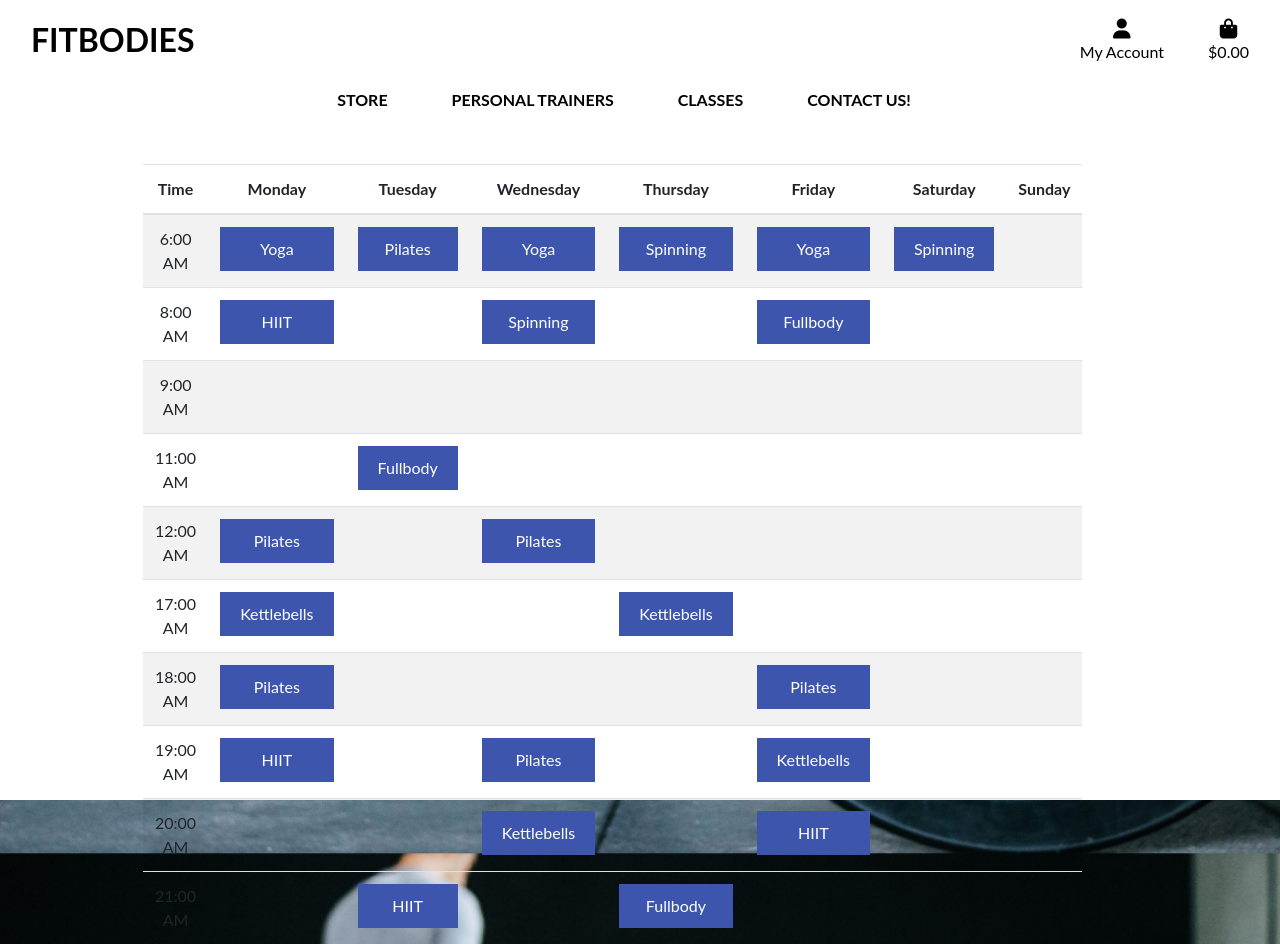
After one commit to rfpotrero/fitbodies, a Django app: page /classes/ in a window 1280 px wide. The commit adds this page. Run offline with Django 3.2, Linux system fonts and the light colour scheme; parts of the project's set-up code (start-up, migrations or seed data) failed here and were passed over; some libraries are stand-ins or nearby versions.

Commit message:
Add classes.html template to home
Adding template with the classes information this is formatted
in a table and will allow customer to see the schedule #96

```diff
--- /dev/null
+++ b/home/templates/home/classes.html
@@ -0,0 +1,268 @@
+{% extends "base.html" %}
+{% load static %}
+
+{% block page_header %}
+    <div class="container header-container">
+        <div class="row">
+            <div class="col"></div>
+        </div>
+    </div>
+{% endblock %}
+
+{% block extra_css %}
+    <link rel="stylesheet" href="{% static 'home/css/home.css' %}">
+{% endblock %}
+
+{% block content %}
+  <div class="overlay"></div>
+    <div class="container">
+    <table class="table table-striped col-lg-8 align-self-center">
+      <thead>
+        <tr>
+          <th>Time</th>
+          <th>Monday</th>
+          <th>Tuesday</th>
+          <th>Wednesday</th>
+          <th>Thursday</th>
+          <th>Friday</th>
+          <th>Saturday</th>
+          <th>Sunday</th>
+        </tr>
+      </thead>
+      <tbody>
+        <tr>
+          <td>6:00 AM</td>
+          <td><button class="class-btn" data-toggle="modal" data-target="#yoga">Yoga</button></td>
+          <td><button class="class-btn" data-toggle="modal" data-target="#pilates">Pilates</button></td>
+          <td><button class="class-btn" data-toggle="modal" data-target="#yoga">Yoga</button></td>
+          <td><button class="class-btn" data-toggle="modal" data-target="#spinning">Spinning</button></td>
+          <td><button class="class-btn" data-toggle="modal" data-target="#yoga">Yoga</button></td>
+          <td><button class="class-btn" data-toggle="modal" data-target="#spinning">Spinning</button></td>
+          <td></td>
+        </tr>
+        <tr>
+          <td>8:00 AM</td>
+          <td><button class="class-btn" data-toggle="modal" data-target="#hiit">HIIT</button></td>
+          <td></td>
+          <td><button class="class-btn" data-toggle="modal" data-target="#spinning">Spinning</button></td>
+          <td></td>
+          <td><button class="class-btn" data-toggle="modal" data-target="#fullbody">Fullbody</button></td>
+          <td></td>
+          <td></td>
+        </tr>
+        <tr>
+          <td>9:00 AM</td>
+          <td></td>
+          <td></td>
+          <td></td>
+          <td></td>
+          <td></td>
+          <td></td>
+          <td></td>
+        </tr>
+        <tr>
+          <td>11:00 AM</td>
+          <td></td>
+          <td><button class="class-btn" data-toggle="modal" data-target="#fullbody">Fullbody</button></td>
+          <td></td>
+          <td></td>
+          <td></td>
+          <td></td>
+          <td></td>
+        </tr>
+        <tr>
+          <td>12:00 AM</td>
+          <td><button class="class-btn" data-toggle="modal" data-target="#pilates">Pilates</button></td>
+          <td></td>
+          <td><button class="class-btn" data-toggle="modal" data-target="#pilates">Pilates</button></td>
+          <td></td>
+          <td></td>
+          <td></td>
+          <td></td>
+        </tr>
+        <tr>
+          <td>17:00 AM</td>
+          <td><button class="class-btn" data-toggle="modal" data-target="#kettlebells">Kettlebells</button></td>
+          <td></td>
+          <td></td>
+          <td><button class="class-btn" data-toggle="modal" data-target="#kettlebells">Kettlebells</button></td>
+          <td></td>
+          <td></td>
+          <td></td>
+        </tr>
+        <tr>
+          <td>18:00 AM</td>
+          <td><button class="class-btn" data-toggle="modal" data-target="#pilates">Pilates</button></td>
+          <td></td>
+          <td></td>
+          <td></td>
+          <td><button class="class-btn" data-toggle="modal" data-target="#pilates">Pilates</button></td>
+          <td></td>
+          <td></td>
+        </tr>
+        <tr>
+          <td>19:00 AM</td>
+          <td><button class="class-btn" data-toggle="modal" data-target="#hiit">HIIT</button></td>
+          <td></td>
+          <td><button class="class-btn" data-toggle="modal" data-target="#pilates">Pilates</button></td>
+          <td></td>
+          <td><button class="class-btn" data-toggle="modal" data-target="#kettlebells">Kettlebells</button></td>
+          <td></td>
+          <td></td>
+        </tr>
+        <tr>
+          <td>20:00 AM</td>
+          <td></td>
+          <td></td>
+          <td><button class="class-btn" data-toggle="modal" data-target="#kettlebells">Kettlebells</button></td>
+          <td></td>
+          <td><button class="class-btn" data-toggle="modal" data-target="#hiit">HIIT</button></td>
+          <td></td>
+          <td></td>
+        </tr>
+        <tr>
+          <td>21:00 AM</td>
+          <td></td>
+          <td><button class="class-btn" data-toggle="modal" data-target="#hiit">HIIT</button></td>
+          <td></td>
+          <td><button class="class-btn" data-toggle="modal" data-target="#fullbody">Fullbody</button></td>
+          <td></td>
+          <td></td>
+          <td></td>
+        </tr>
+      </tbody>
+    </table>
+</div>
+
+<!-- Modal Yoga -->
+<div class="modal fade" id="yoga" tabindex="-1" role="dialog" aria-labelledby="ModalLabel" aria-hidden="true">
+  <div class="modal-dialog" role="document">
+    <div class="modal-content">
+      <div class="modal-header">
+        <h5 class="modal-title" id="">Modal title</h5>
+        <button type="button" class="close" data-dismiss="modal" aria-label="Close">
+          <span aria-hidden="true">&times;</span>
+        </button>
+      </div>
+      <div class="modal-body">
+        <p>This class incorporates yoga postures, gentle movement sequences, breath work,
+          supported silent meditation, and guided relaxation to support increased awareness and mindfulness of the breath and body, and quieting of the nervous system.</p>
+      </div>
+      <div class="modal-footer">
+        <button type="button" class="btn btn-secondary" data-dismiss="modal">Close</button>
+      </div>
+    </div>
+  </div>
+</div>
+
+<!-- Modal Spinning -->
+<div class="modal fade" id="spinning" tabindex="-1" role="dialog" aria-labelledby="exampleModalLabel" aria-hidden="true">
+  <div class="modal-dialog" role="document">
+    <div class="modal-content">
+      <div class="modal-header">
+        <h5 class="modal-title" id="exampleModalLabel">Modal title</h5>
+        <button type="button" class="close" data-dismiss="modal" aria-label="Close">
+          <span aria-hidden="true">&times;</span>
+        </button>
+      </div>
+      <div class="modal-body">
+        <p>Spinning is a form of exercise with classes focusing on endurance, strength, intervals, high intensity and recovery
+          with a mix of fast sprints and heavy climbs all timed to the beat of the music,
+          you'll be counting down the hours till you're back in the saddle once again <br>
+        </p>
+      </div>
+      <div class="modal-footer">
+        <button type="button" class="btn btn-secondary" data-dismiss="modal">Close</button>
+      </div>
+    </div>
+  </div>
+</div>
+
+<!-- Modal Fullbody -->
+<div class="modal fade" id="fullbody" tabindex="-1" role="dialog" aria-labelledby="exampleModalLabel" aria-hidden="true">
+  <div class="modal-dialog" role="document">
+    <div class="modal-content">
+      <div class="modal-header">
+        <h5 class="modal-title" id="exampleModalLabel">Modal title</h5>
+        <button type="button" class="close" data-dismiss="modal" aria-label="Close">
+          <span aria-hidden="true">&times;</span>
+        </button>
+      </div>
+      <div class="modal-body">
+        <p>A full body workout is just what it sounds like: a workout that aims to hit all the major muscle groups in one single session. <br>
+        This will ensure no muscle is left behind, this type of workout helps with injury prevention and to improve the general tone of the body </p>
+      </div>
+      <div class="modal-footer">
+        <button type="button" class="btn btn-secondary" data-dismiss="modal">Close</button>
+      </div>
+    </div>
+  </div>
+</div>
+
+<!-- Modal HIIT -->
+<div class="modal fade" id="hiit" tabindex="-1" role="dialog" aria-labelledby="exampleModalLabel" aria-hidden="true">
+  <div class="modal-dialog" role="document">
+    <div class="modal-content">
+      <div class="modal-header">
+        <h5 class="modal-title" id="exampleModalLabel">HIIT</h5>
+        <button type="button" class="close" data-dismiss="modal" aria-label="Close">
+          <span aria-hidden="true">&times;</span>
+        </button>
+      </div>
+      <div class="modal-body">
+        <p>High-intensity interval training (HIIT) workouts are a popular kind of exercise that involve exerting your maximum energy during short periods of time.
+
+          HIIT workouts require you bursts of high-intensity strength and cardio exercises followed by brief periods of recovery. <br>
+          It is almost like taking an hour-long workout with moderate intensity and squeezing it all into a period of about 10 to 30 minutes.</p>
+      </div>
+      <div class="modal-footer">
+        <button type="button" class="btn btn-secondary" data-dismiss="modal">Close</button>
+      </div>
+    </div>
+  </div>
+</div>
+
+<!-- Modal Kettlebells -->
+<div class="modal fade" id="kettlebells" tabindex="-1" role="dialog" aria-labelledby="exampleModalLabel" aria-hidden="true">
+  <div class="modal-dialog" role="document">
+    <div class="modal-content">
+      <div class="modal-header">
+        <h5 class="modal-title" id="exampleModalLabel">Kettlebells</h5>
+        <button type="button" class="close" data-dismiss="modal" aria-label="Close">
+          <span aria-hidden="true">&times;</span>
+        </button>
+      </div>
+      <div class="modal-body">
+        <p>Kettlebell class is a high-intensity-ballistic workout that can help meet your toughest fitness goals! <br>
+          It combines functional, compound exercises such as “the swing,” “the clean” and “the press” that will work multiple muscle groups.</p>
+      </div>
+      <div class="modal-footer">
+        <button type="button" class="btn btn-secondary" data-dismiss="modal">Close</button>
+      </div>
+    </div>
+  </div>
+</div>
+
+<!-- Modal Pilates -->
+<div class="modal fade" id="pilates" tabindex="-1" role="dialog" aria-labelledby="ModalLabel" aria-hidden="true">
+  <div class="modal-dialog" role="document">
+    <div class="modal-content">
+      <div class="modal-header">
+        <h5 class="modal-title" id="">Modal title</h5>
+        <button type="button" class="close" data-dismiss="modal" aria-label="Close">
+          <span aria-hidden="true">&times;</span>
+        </button>
+      </div>
+      <div class="modal-body">
+        <p>Pilates Mat classes are a full body workout that create long, lean muscles. Pilates Mat is performed on a mat on the floor and achieves results by
+          using gravity and your body's own resistance — and sometimes small props, such as foam rollers, the magic circle or ring, balls or weights.</p>
+      </div>
+      <div class="modal-footer">
+        <button type="button" class="btn btn-secondary" data-dismiss="modal">Close</button>
+      </div>
+    </div>
+  </div>
+</div>
+
+
+{% endblock %}
--- a/static/css/base.css
+++ b/static/css/base.css
@@ -9,6 +9,32 @@ body {
     color: #555;
     font-family: 'Lato';
 }
+
+#try-for-free{
+        background: url('/media/try_for_free2.jpg') no-repeat center center fixed;
+        background-size: cover;
+        color: #555;
+        font-family: 'Lato';
+}
+
+/* Custom CSS styles for the classes table */
+.table {
+    width: 100%;
+    text-align: center;
+  }
+  .th, td {
+    padding: 10px;
+  }
+  /* Style for class buttons */
+  .class-btn {
+    background-color: #3d55ad;
+    color: white;
+    padding: 10px 20px;
+    border: none;
+    cursor: pointer;
+    font-size: 16px;
+    width: 100%;
+  }
 
 /* from Bulma */
 .icon {
```
